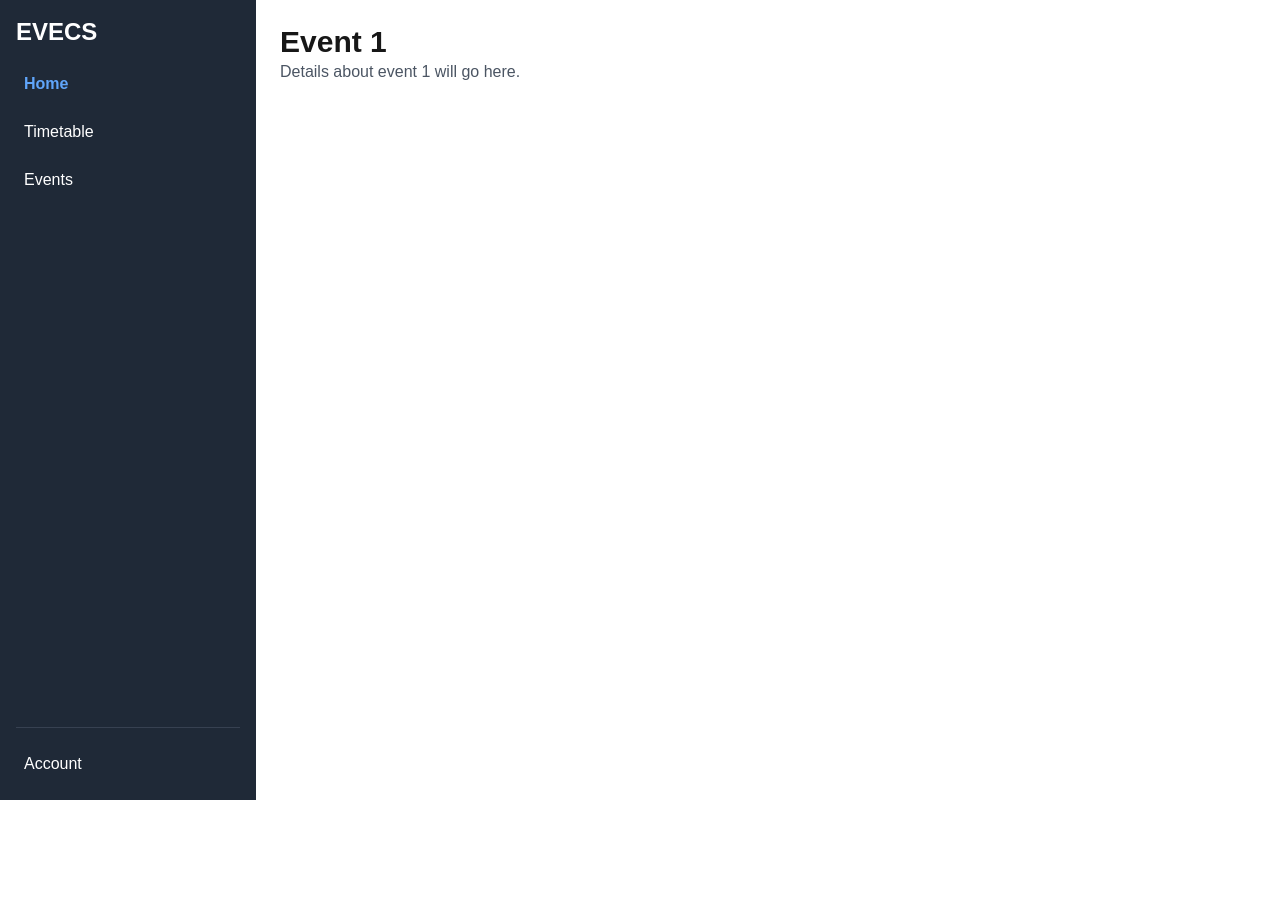
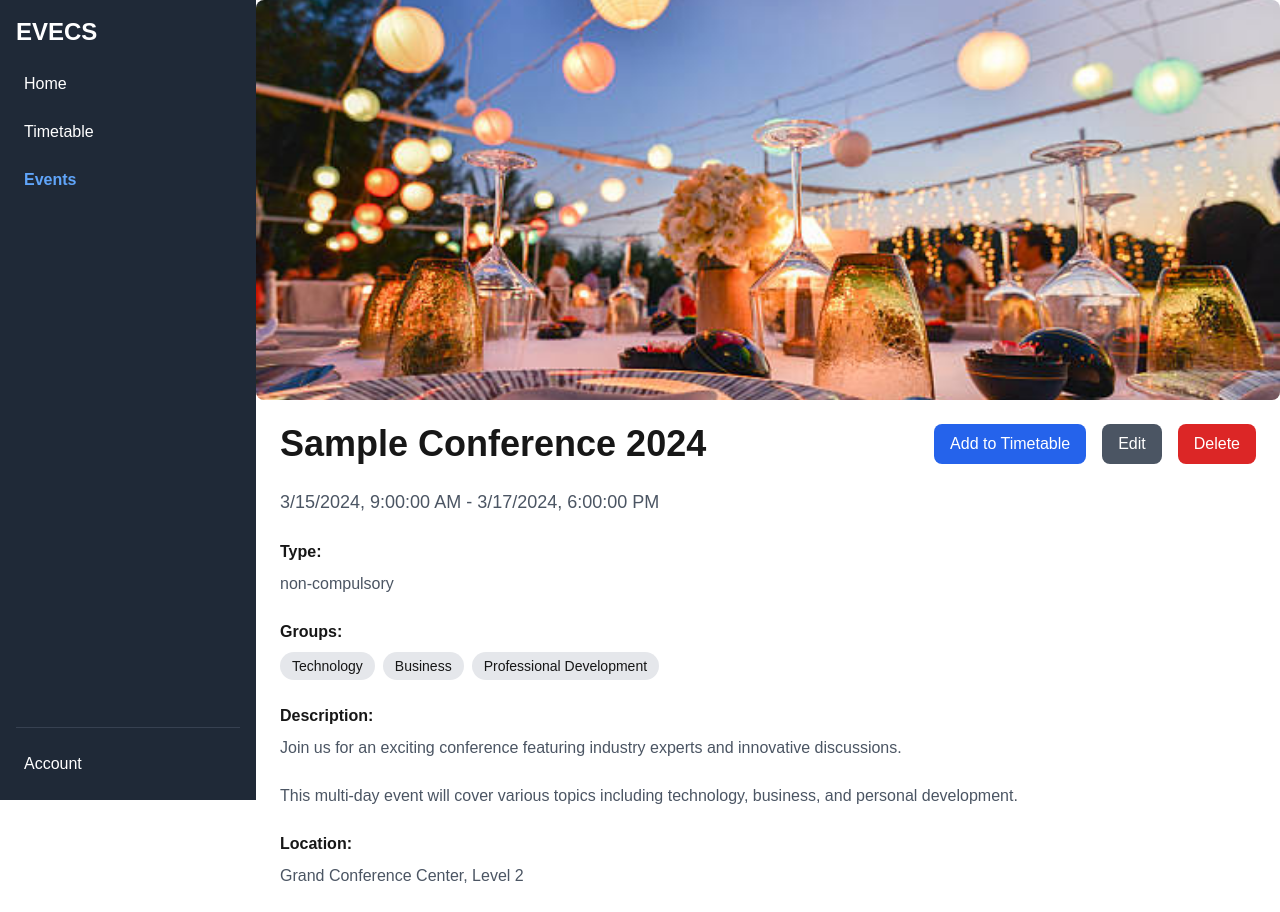
Before and after one commit to Al3jandro011/COMP3207UI, a Next.js app: page /events/1 in a window 1280 px wide. Before the commit the page ends 800 px from the top, so only its background shows below. Built offline with nearby package versions, Linux system fonts and the light colour scheme.

Commit message:
Individual Pages done and sidebar improvements

```diff
--- a/app/events/[id]/page.js
+++ b/app/events/[id]/page.js
@@ -1,12 +1,158 @@
-export default async function EventPage({ params }) {
-  const { id } = await Promise.resolve(params);
+"use client";
 
-  return (
-      <div className="p-6">
-          <h1 className="text-3xl font-bold">Event {id}</h1>
-          <p className="text-gray-600">
-              Details about event {id} will go here.
-          </p>
-      </div>
-  );
+import React from 'react';
+import { useState, useEffect } from 'react';
+import Image from 'next/image';
+
+export default function EventPage({ params }) {
+    const [event, setEvent] = useState(null);
+    const [loading, setLoading] = useState(true);
+    const [isCreator, setIsCreator] = useState(false);
+    const [isInTimetable, setIsInTimetable] = useState(false);
+    const resolvedParams = React.use(params);
+
+    useEffect(() => {
+        // Simulating API call with dummy data
+        const fetchEvent = async () => {
+            try {
+                await new Promise(resolve => setTimeout(resolve, 1000));
+
+                const dummyEvent = {
+                    id: resolvedParams.id,
+                    name: "Sample Conference 2024",
+                    description: "Join us for an exciting conference featuring industry experts and innovative discussions.\n\nThis multi-day event will cover various topics including technology, business, and personal development.",
+                    imageUrl: "/example.jpg",
+                    startTime: "2024-03-15T09:00:00",
+                    endTime: "2024-03-17T18:00:00",
+                    type: "non-compulsory",
+                    location: "Grand Conference Center, Level 2",
+                    groups: ["Technology", "Business", "Professional Development"],
+                    creatorId: "currentUserId"
+                };
+
+                setEvent(dummyEvent);
+                setIsCreator(dummyEvent.creatorId === "currentUserId");
+                setIsInTimetable(false);
+                setLoading(false);
+            } catch (error) {
+                console.error('Error fetching event:', error);
+                setLoading(false);
+            }
+        };
+
+        fetchEvent();
+    }, [resolvedParams.id]);
+
+    const handleTimetableToggle = async () => {
+        try {
+            // Simulate API call
+            await new Promise(resolve => setTimeout(resolve, 500));
+            setIsInTimetable(!isInTimetable);
+        } catch (error) {
+            console.error('Error updating timetable:', error);
+        }
+    };
+
+    const handleDelete = async () => {
+        if (window.confirm('Are you sure you want to delete this event?')) {
+            try {
+                // Simulate API call
+                await new Promise(resolve => setTimeout(resolve, 500));
+                window.location.href = '/events';
+            } catch (error) {
+                console.error('Error deleting event:', error);
+            }
+        }
+    };
+
+    if (loading) {
+        return <div className="p-6">Loading...</div>;
+    }
+
+    if (!event) {
+        return <div className="p-6">Event not found</div>;
+    }
+
+    return (
+        <div className="max-w-6xl mx-auto">
+            <div className="relative w-full h-[400px]">
+                <Image
+                    src={event.imageUrl || '/default-event-image.jpg'}
+                    alt={event.name}
+                    fill
+                    className="object-cover rounded-lg"
+                />
+            </div>
+
+            <div className="p-6 space-y-6">
+                <div className="flex justify-between items-start">
+                    <h1 className="text-4xl font-bold">{event.name}</h1>
+                    <div className="space-x-4">
+                        <button
+                            onClick={handleTimetableToggle}
+                            className={`px-4 py-2 rounded-lg ${
+                                isInTimetable
+                                    ? 'bg-red-600 hover:bg-red-700'
+                                    : 'bg-blue-600 hover:bg-blue-700'
+                            } text-white`}
+                        >
+                            {isInTimetable ? 'Remove from Timetable' : 'Add to Timetable'}
+                        </button>
+
+                        {isCreator && (
+                            <>
+                                <a
+                                    href={`/events/${resolvedParams.id}/edit`}
+                                    className="inline-block px-4 py-2 bg-gray-600 hover:bg-gray-700 text-white rounded-lg"
+                                >
+                                    Edit
+                                </a>
+                                <button
+                                    onClick={handleDelete}
+                                    className="px-4 py-2 bg-red-600 hover:bg-red-700 text-white rounded-lg"
+                                >
+                                    Delete
+                                </button>
+                            </>
+                        )}
+                    </div>
+                </div>
+
+                <div className="text-lg text-gray-600">
+                    <p>
+                        {new Date(event.startTime).toLocaleString()} - {new Date(event.endTime).toLocaleString()}
+                    </p>
+                </div>
+
+                <div className="space-y-2">
+                    <p className="font-semibold">Type:</p>
+                    <p className="text-gray-600">{event.type}</p>
+                </div>
+
+                <div className="space-y-2">
+                    <p className="font-semibold">Groups:</p>
+                    <div className="flex flex-wrap gap-2">
+                        {event.groups.map((group, index) => (
+                            <span
+                                key={index}
+                                className="px-3 py-1 bg-gray-200 rounded-full text-sm"
+                            >
+                                {group}
+                            </span>
+                        ))}
+                    </div>
+                </div>
+
+                <div className="space-y-2">
+                    <p className="font-semibold">Description:</p>
+                    <p className="text-gray-600 whitespace-pre-wrap">{event.description}</p>
+                </div>
+
+                <div className="space-y-2">
+                    <p className="font-semibold">Location:</p>
+                    <p className="text-gray-600">{event.location}</p>
+                </div>
+            </div>
+        </div>
+    );
 }
--- a/components/sidebar/Sidebar.js
+++ b/components/sidebar/Sidebar.js
@@ -1,45 +1,39 @@
 "use client";
 
 import Link from 'next/link';
-import { useState } from 'react';
+import { usePathname } from 'next/navigation';
 
 export default function Sidebar() {
-	const [selected, setSelected] = useState("Home");
+	const pathname = usePathname();
 
-	const linkClass = (pageName) => {
-		return ` ${
-				selected === pageName ? "text-blue-400 font-bold" : ""
-		}`;
-	};
-
-	const selectedPage = (page) => {
-			setSelected(page);
+	const linkClass = (path) => {
+		return `${pathname === path ? "text-blue-400 font-bold" : ""}`;
 	};
 
 	return (
 		<aside className="fixed top-0 left-0 h-screen w-64 bg-gray-800 text-white p-4 flex flex-col">
-			<Link href="/" onClick={() => selectedPage("Home")} className="text-2xl font-bold mb-4 select-none cursor-pointer">EVECS</Link>
+			<Link href="/" className="text-2xl font-bold mb-4 select-none cursor-pointer">EVECS</Link>
 			<nav className="flex-grow">
 				<ul className="space-y-2">
 					<li className="hover:bg-gray-700 rounded-md cursor-pointer">
-						<Link href="/" className={`${linkClass("Home")} block p-2 w-full`} onClick={() => selectedPage("Home")}>
+						<Link href="/" className={`${linkClass("/")} block p-2 w-full`}>
 							Home
 						</Link>
 					</li>
 					<li className="hover:bg-gray-700 rounded-md cursor-pointer">
-						<Link href="/timetable" className={`${linkClass("Timetable")} block p-2 w-full`} onClick={() => selectedPage("Timetable")}>
+						<Link href="/timetable" className={`${linkClass("/timetable")} block p-2 w-full`}>
 							Timetable
 						</Link>
 					</li>
 					<li className="hover:bg-gray-700 rounded-md cursor-pointer">
-						<Link href="/events" className={`${linkClass("Events")} block p-2 w-full`} onClick={() => selectedPage("Events")}>
+						<Link href="/events" className={`${pathname.startsWith("/events") ? "text-blue-400 font-bold" : ""} block p-2 w-full`}>
 							Events
 						</Link>
 					</li>
 				</ul>
 			</nav>
 			<div className="border-t border-gray-700 pt-4">
-				<Link href="/account" className={`${linkClass("Account")} hover:bg-gray-700 rounded-md cursor-pointer block p-2 w-full`} onClick={() => selectedPage("Account")}>
+				<Link href="/account" className={`${linkClass("/account")} hover:bg-gray-700 rounded-md cursor-pointer block p-2 w-full`}>
 					Account
 				</Link>
 			</div>
```
